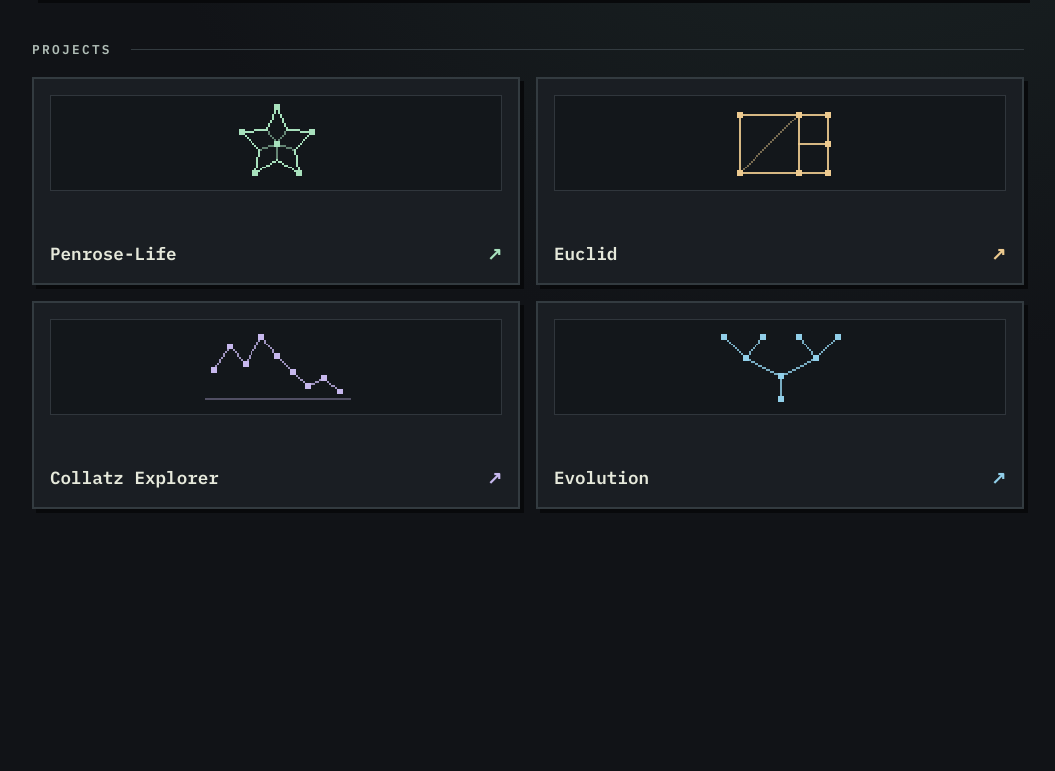
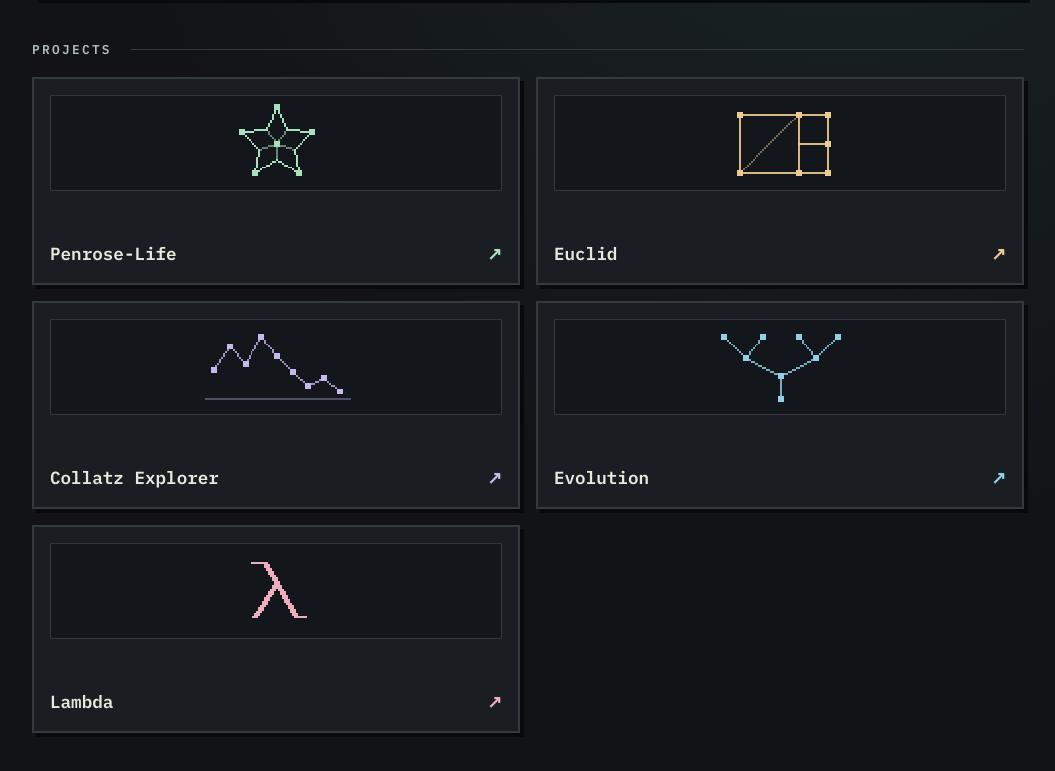
Before and after one commit to MikeRoute66/mikeroute66.github.io, a plain HTML site: page index.html in a window 1280 px wide. Shown: the part 397-1168 px from the top of the page, without its empty margins (112-1167 px from the left). Before the commit the page ends 954 px from the top, so only its background shows below. Drawn offline with Linux system fonts and the light colour scheme.

Commit message:
Add Lambda to MiNDweb

```diff
--- a/index.html
+++ b/index.html
@@ -23,6 +23,7 @@ li{--accent:#a8e1bd}
 li:nth-child(2){--accent:#edca8f}
 li:nth-child(3){--accent:#c7b8ee}
 li:nth-child(4){--accent:#91cfe9}
+li:nth-child(5){--accent:#eeaebd}
 a{display:grid;min-height:13rem;grid-template-rows:1fr auto;gap:1rem;padding:1rem;text-decoration:none;color:var(--paper);border:2px solid var(--line);background:#1a1e23;box-shadow:4px 4px #08090b}
 a:hover,a:focus-visible{border-color:var(--accent);background:#23292e}
 a:focus-visible{outline:2px dashed var(--accent);outline-offset:4px}
@@ -52,6 +53,7 @@ a canvas{height:3.5rem}
     <li><a href="https://mikeroute66.github.io/Euclid/"><canvas id="euclid" width="104" height="48" aria-hidden="true"></canvas><span class="label">Euclid <span class="arrow" aria-hidden="true">↗</span></span></a></li>
     <li><a href="https://mikeroute66.github.io/Collatz/"><canvas id="collatz" width="104" height="48" aria-hidden="true"></canvas><span class="label">Collatz Explorer <span class="arrow" aria-hidden="true">↗</span></span></a></li>
     <li><a href="https://github.com/MikeRoute66/Evolution"><canvas id="evolution" width="104" height="48" aria-hidden="true"></canvas><span class="label">Evolution <span class="arrow" aria-hidden="true">↗</span></span></a></li>
+    <li><a href="https://mikeroute66.github.io/Lambda/"><canvas id="lambda" width="104" height="48" aria-hidden="true"></canvas><span class="label">Lambda <span class="arrow" aria-hidden="true">↗</span></span></a></li>
   </ul>
 </section>
 </main>
@@ -126,6 +128,14 @@ draw('evolution', '#91cfe9', (pixel, line) => {
     pixel(x - 1,y - 1,3);
   });
 });
+draw('lambda', '#eeaebd', (pixel, line) => {
+  for (let offset = -1; offset <= 1; offset++) {
+    line(40 + offset, 9, 46 + offset, 9);
+    line(46 + offset, 9, 62 + offset, 37);
+    line(52 + offset, 20, 41 + offset, 37);
+    line(62 + offset, 37, 66 + offset, 37);
+  }
+});
 </script>
 </body>
 </html>
```
